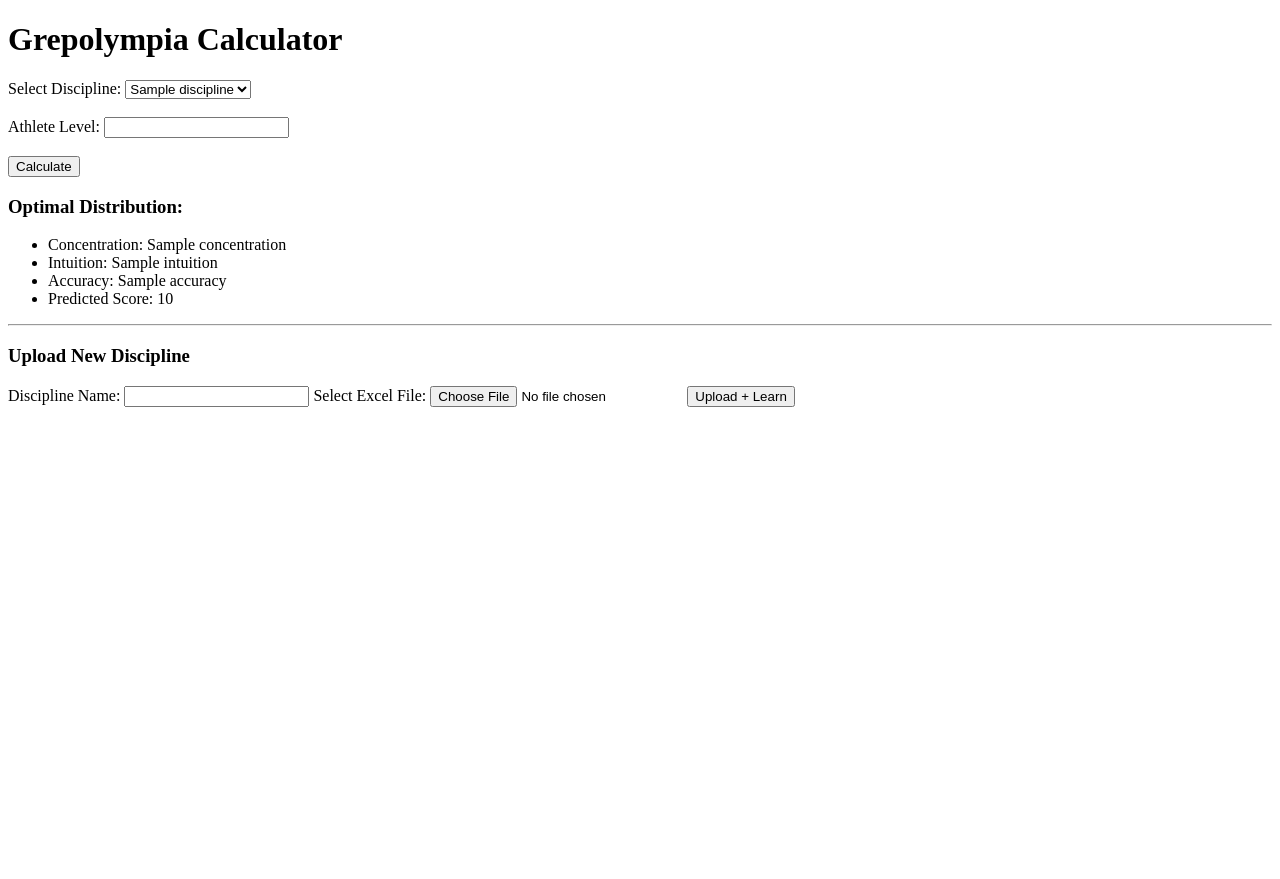
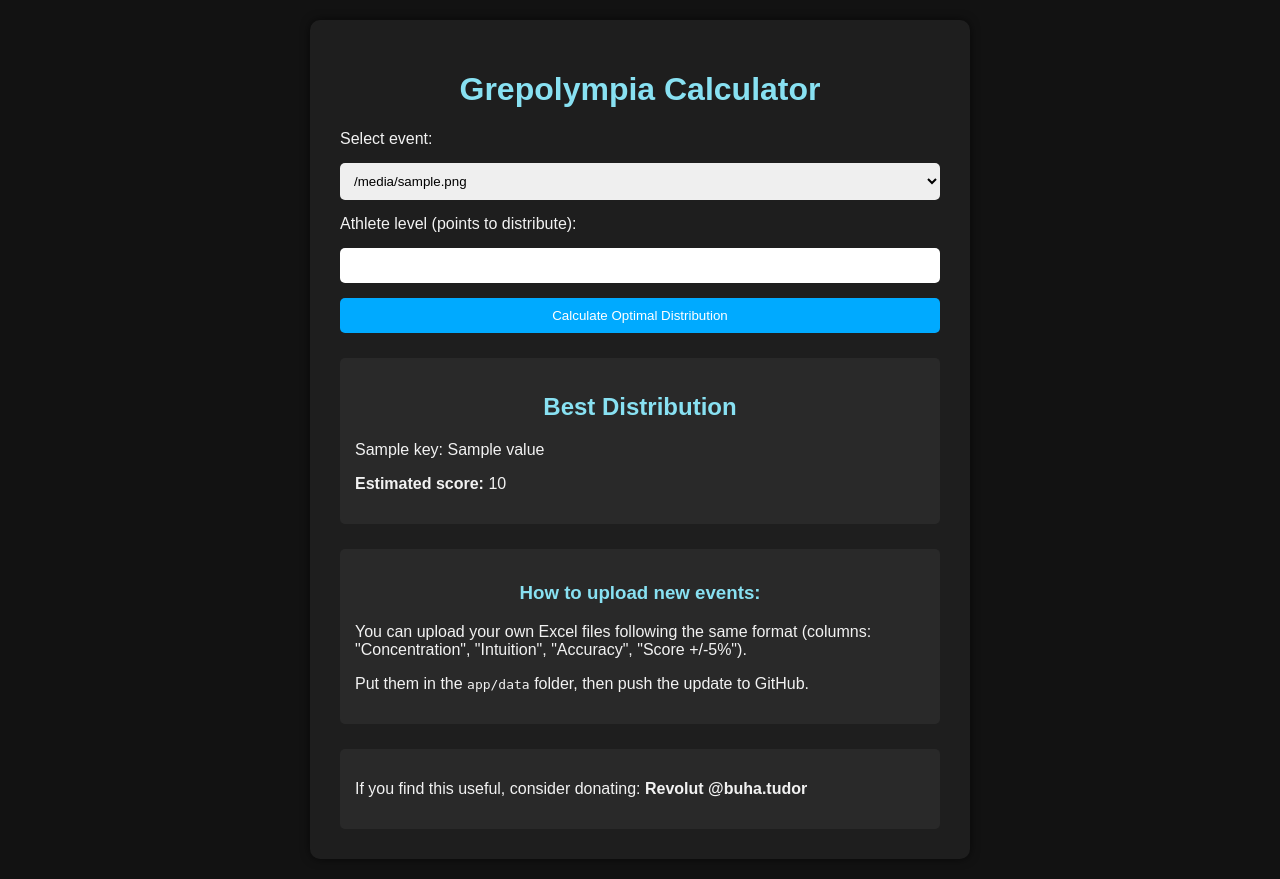
Before and after one commit to TudorBuha/grepolympia-calculator, a Flask app: template templates/index.html in a window 1280 px wide. Before the commit the page ends 407 px from the top, so only its background shows below. Run offline with Flask 3, Linux system fonts and the light colour scheme; the template is opened without the code that fills it: most values are stand-ins (such as "Sample title", 1, 10 or a date in 2020).

Commit message:
Add styled UI and user instructions

```diff
--- /dev/null
+++ b/static/style.css
@@ -0,0 +1,63 @@
+body {
+    font-family: Arial, sans-serif;
+    background: #121212;
+    color: #f2f2f2;
+    margin: 0;
+    padding: 20px;
+    animation: fadeIn 0.5s ease-in;
+}
+
+.container {
+    max-width: 600px;
+    margin: auto;
+    background: #1e1e1e;
+    padding: 30px;
+    border-radius: 10px;
+    box-shadow: 0 0 10px #00000099;
+}
+
+h1, h2, h3 {
+    text-align: center;
+    color: #88e1f2;
+}
+
+form {
+    display: flex;
+    flex-direction: column;
+    gap: 15px;
+}
+
+input, select, button {
+    padding: 10px;
+    border: none;
+    border-radius: 5px;
+}
+
+button {
+    background-color: #00aaff;
+    color: white;
+    cursor: pointer;
+    transition: background 0.3s ease;
+}
+
+button:hover {
+    background-color: #008ecc;
+}
+
+.result, .info, .donate {
+    margin-top: 25px;
+    padding: 15px;
+    background-color: #292929;
+    border-radius: 5px;
+    animation: fadeIn 0.8s ease;
+}
+
+ul {
+    list-style-type: none;
+    padding-left: 0;
+}
+
+@keyframes fadeIn {
+    from { opacity: 0; transform: translateY(10px); }
+    to { opacity: 1; transform: translateY(0); }
+}
--- a/templates/index.html
+++ b/templates/index.html
@@ -3,42 +3,46 @@
 <head>
     <meta charset="UTF-8">
     <title>Grepolympia Calculator</title>
+    <link rel="stylesheet" href="{{ url_for('static', filename='style.css') }}">
 </head>
 <body>
+    <div class="container">
         <h1>Grepolympia Calculator</h1>
+        <form method="post">
+            <label for="event">Select event:</label>
+            <select name="event" id="event">
+                {% for file in events %}
+                    <option value="{{ file }}" {% if file == selected_event %}selected{% endif %}>{{ file }}</option>
+                {% endfor %}
+            </select>
 
-  <form method="post" action="/predict">
-    <label for="discipline">Select Discipline:</label>
-    <select name="discipline">
-      {% for name in disciplines %}
-        <option value="{{ name }}" {% if name == selected %}selected{% endif %}>{{ name }}</option>
-      {% endfor %}
-    </select><br><br>
+            <label for="level">Athlete level (points to distribute):</label>
+            <input type="number" id="level" name="level" required min="0">
 
-    <label for="level">Athlete Level:</label>
-    <input type="number" name="level" required value="{{ level or '' }}"><br><br>
-
-    <input type="submit" value="Calculate">
+            <button type="submit">Calculate Optimal Distribution</button>
         </form>
 
         {% if result %}
-    <h3>Optimal Distribution:</h3>
+        <div class="result">
+            <h2>Best Distribution</h2>
             <ul>
-      <li>Concentration: {{ result.Concentration }}</li>
-      <li>Intuition: {{ result.Intuition }}</li>
-      <li>Accuracy: {{ result.Accuracy }}</li>
-      <li>Predicted Score: {{ score }}</li>
+                {% for key, value in result.items() %}
+                    <li>{{ key }}: {{ value }}</li>
+                {% endfor %}
             </ul>
+            <p><strong>Estimated score:</strong> {{ score }}</p>
+        </div>
         {% endif %}
 
-  <hr>
-  <h3>Upload New Discipline</h3>
-  <form method="post" action="/upload" enctype="multipart/form-data">
-    <label>Discipline Name:</label>
-    <input type="text" name="new_name" required>
-    <label>Select Excel File:</label>
-    <input type="file" name="file" accept=".xlsx" required>
-    <input type="submit" value="Upload + Learn">
-  </form>
+        <div class="info">
+            <h3>How to upload new events:</h3>
+            <p>You can upload your own Excel files following the same format (columns: "Concentration", "Intuition", "Accuracy", "Score +/-5%").</p>
+            <p>Put them in the <code>app/data</code> folder, then push the update to GitHub.</p>
+        </div>
+
+        <div class="donate">
+            <p>If you find this useful, consider donating: <strong>Revolut @buha.tudor</strong></p>
+        </div>
+    </div>
 </body>
 </html>
```
Lines whose indentation alone changed are shown as unchanged.
